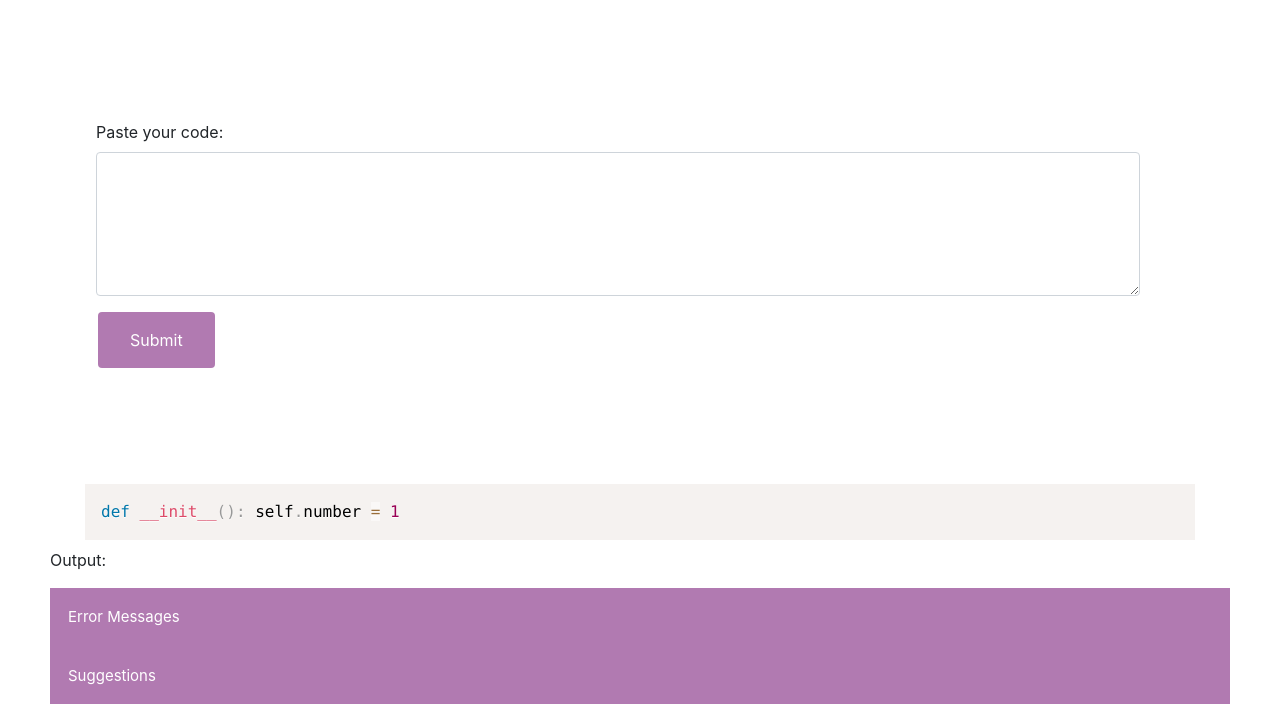
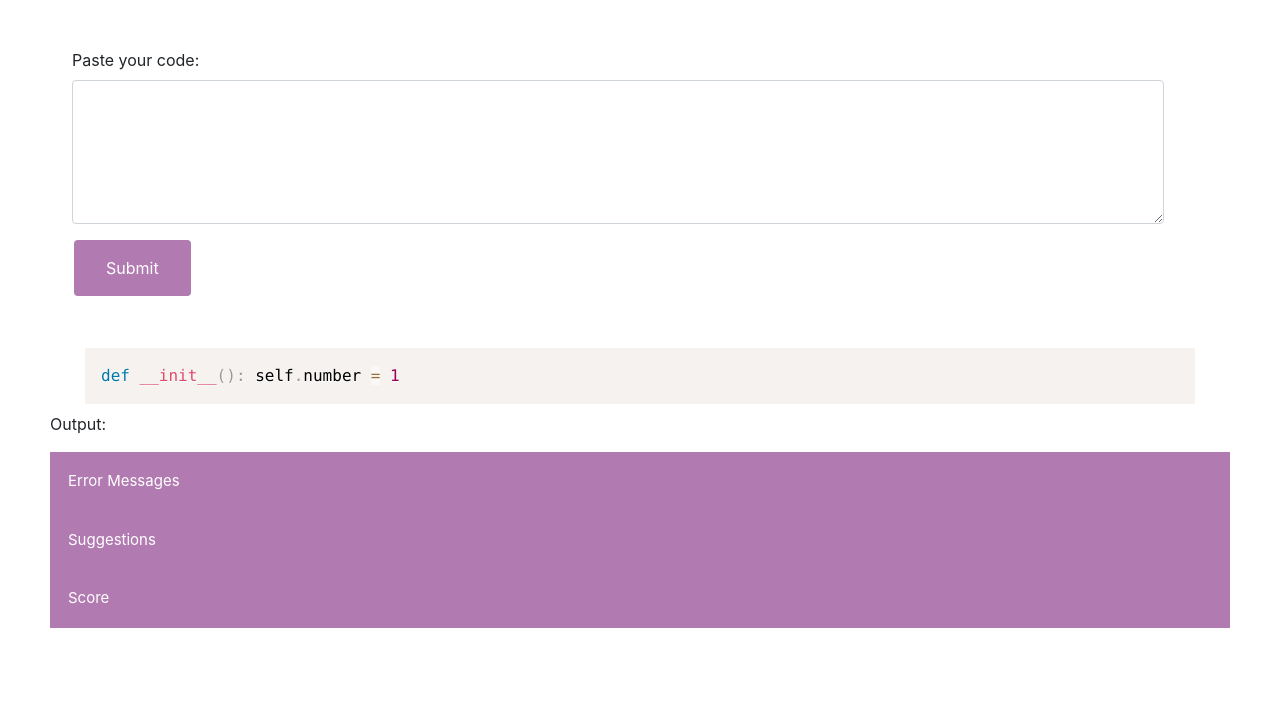
Before and after one commit to qiuyixuan/Code_Comprehension_Platform, a Flask app: page / in a window 1280 px wide. Shown: the part 56-760 px from the top of the page. After the commit the page ends 684 px from the top, so only its background shows below. Run offline with Flask 2, Linux system fonts and the light colour scheme; some libraries are stand-ins or nearby versions.

Commit message:
fix css and formatting

```diff
--- a/templates/base.html
+++ b/templates/base.html
@@ -12,7 +12,7 @@
     <link rel="stylesheet" href="https://stackpath.bootstrapcdn.com/bootstrap/4.3.1/css/bootstrap.min.css" integrity="sha384-ggOyR0iXCbMQv3Xipma34MD+dH/1fQ784/j6cY/iJTQUOhcWr7x9JvoRxT2MZw1T" crossorigin="anonymous">
 
     <!-- Custom styles for this template -->
-    <!-- <link href="static/css/custom.css" rel="stylesheet"> -->
+    <link href="static/css/style.css" rel="stylesheet">
     <link rel="stylesheet" type="text/css" href="style.css">
     <link href="static/css/prism.css" rel="stylesheet">
   </head>
@@ -46,7 +46,7 @@
       </div>
     </nav>
 
-    <main role="main" class="container p-5 m-5">
+    <main role="main" class="container p-4 mx-5">
 
       <form class="form-group"  action="/process" method="post">
         <label for="inputbox">Paste your code:</label>
@@ -54,7 +54,9 @@
         <button type="submit" value="Submit" class="mt-3 btn btn-primary" id="submit">Submit</button>
       </form>
     </main><!-- /.container -->
-
+    <div class="container">
+          <pre><code class="lang-py">{{ file_text }}</code></pre>
+    </div>
     <!-- Bootstrap core JavaScript
     ================================================== -->
     <!-- Placed at the end of the document so the pages load faster -->
@@ -65,9 +67,7 @@
     <script src="../../assets/js/vendor/popper.min.js"></script>
     <script src="../../dist/js/bootstrap.min.js"></script>
 
-    <div class="container">
-          <pre><code class="lang-py">{{ file_text }}</code></pre>
-    </div>
+
     <!-- Collapsible output area -->
       <!-- <a href="#demo" class="btn btn-info" data-toggle="collapse" >Show Error Messages</a>
       <div id="demo" class="collapse">
```
